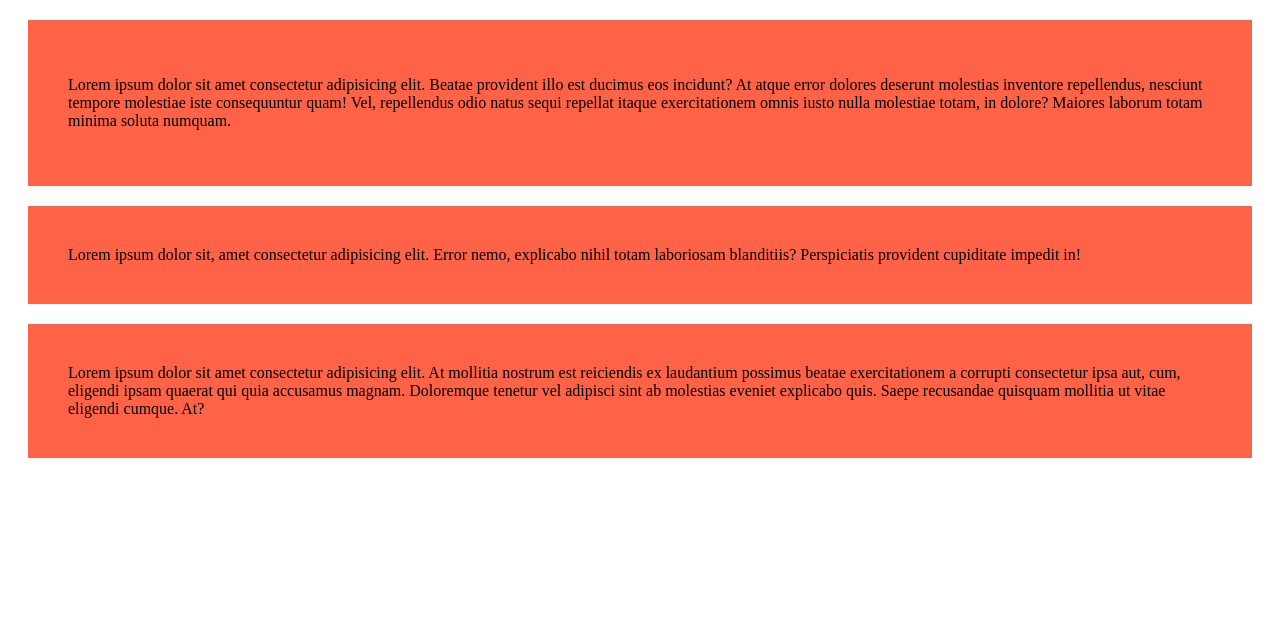
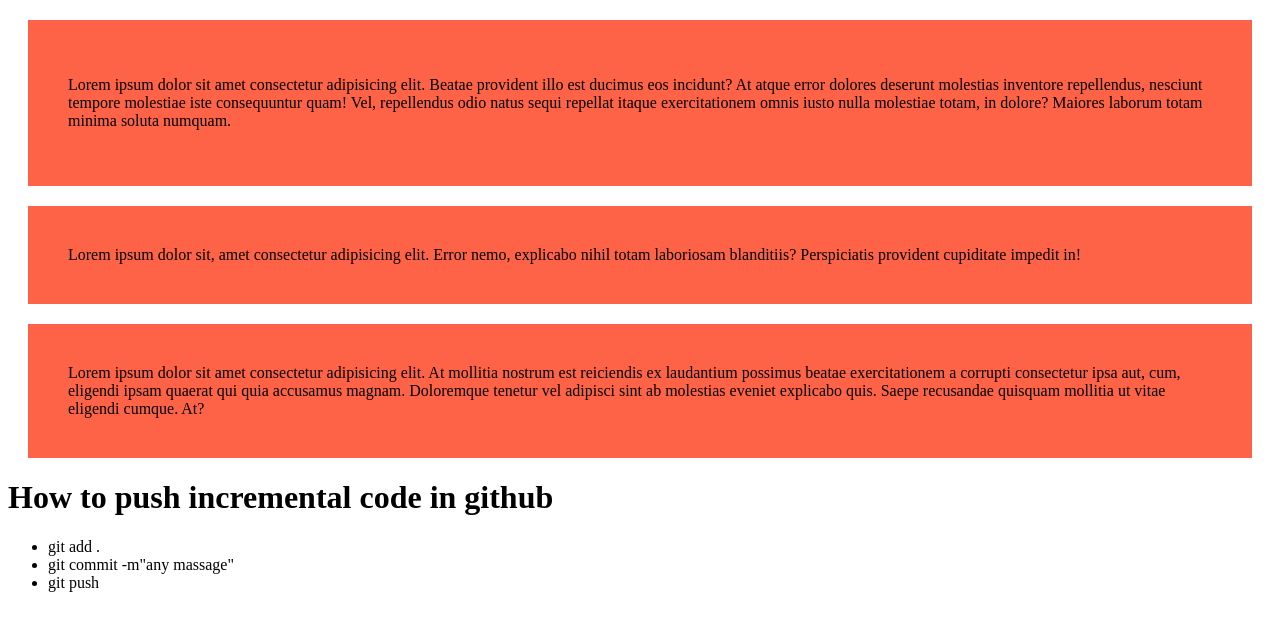
Before and after one commit to sufiansar/my-first-repo, a plain HTML site: page index.html in a window 1280 px wide. Drawn offline with Linux system fonts and the light colour scheme.

Commit message:
git push related

```diff
--- a/index.html
+++ b/index.html
@@ -14,5 +14,19 @@
     <div class="hey">Lorem ipsum dolor sit amet consectetur adipisicing elit. At mollitia nostrum est reiciendis ex laudantium possimus beatae exercitationem a corrupti consectetur ipsa aut, cum, eligendi ipsam quaerat qui quia accusamus magnam. Doloremque tenetur vel adipisci sint ab molestias eveniet explicabo quis. Saepe recusandae quisquam mollitia ut vitae eligendi cumque. At?
 
     </div>
+    <div>
+        <h1>How to push incremental code in github</h1>
+        <ul>
+            <li>
+                git add .
+            </li>
+            <li>
+                git commit -m"any massage"
+            </li>
+            <li>
+                git push
+            </li>
+        </ul>
+    </div>
 </body>
 </html>
```
